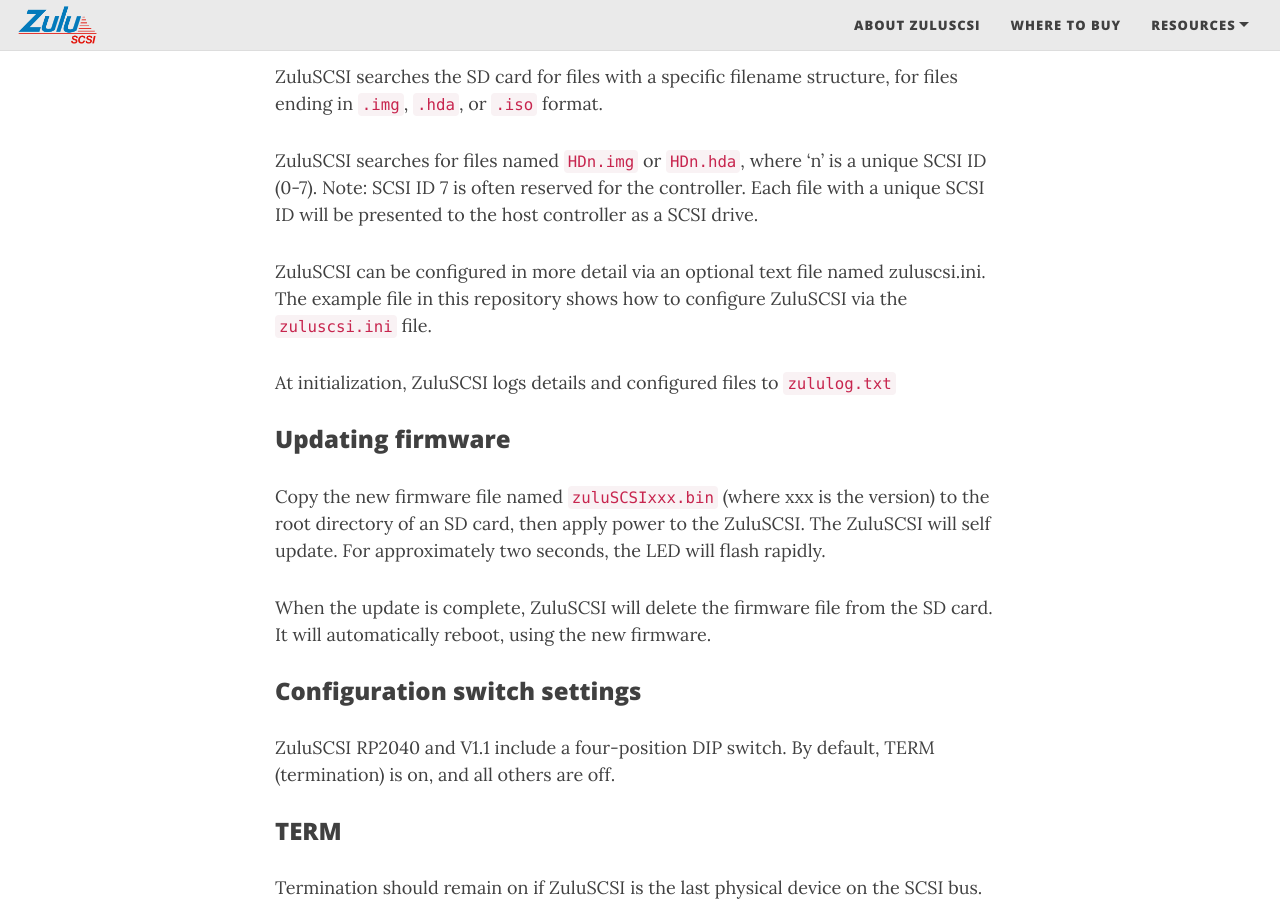
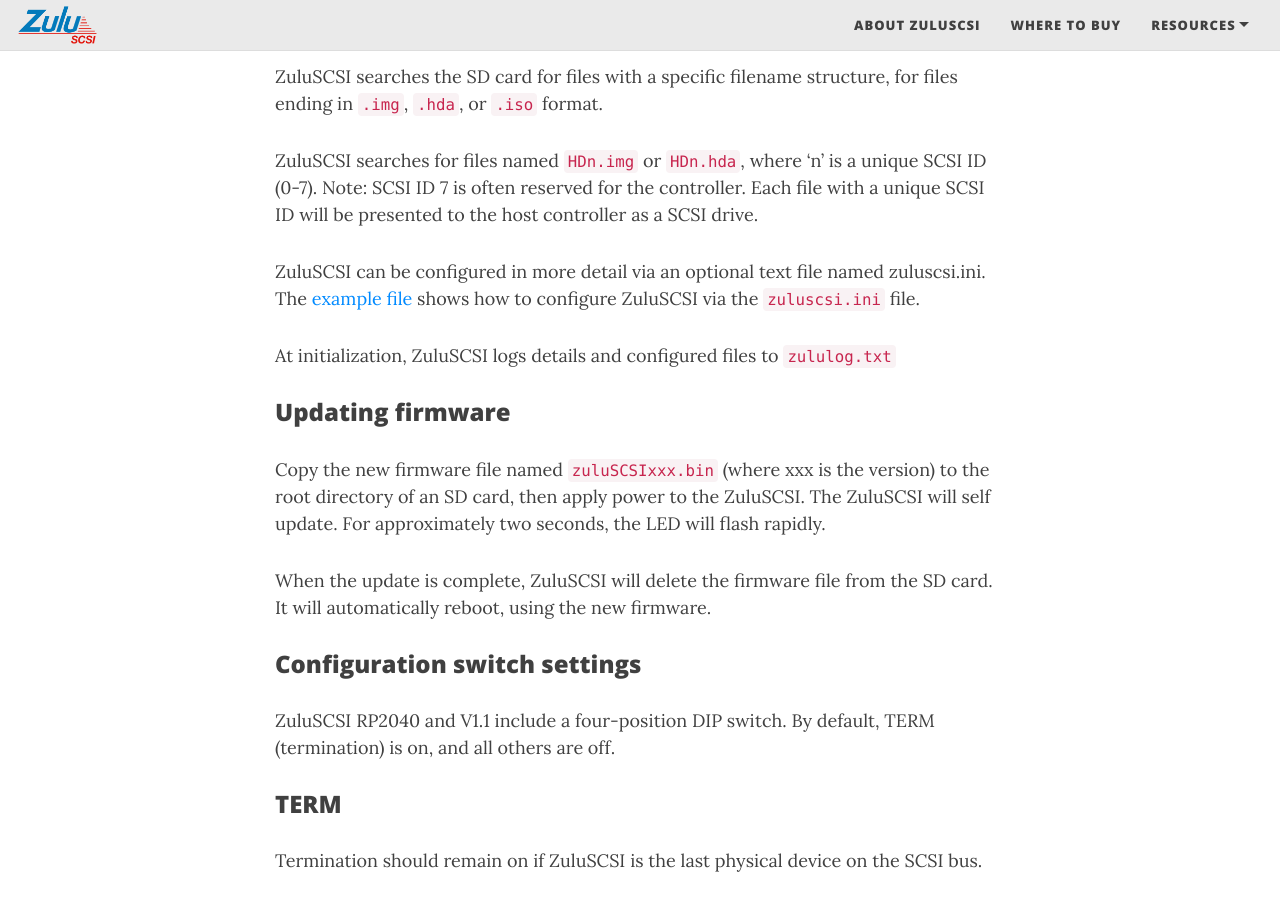
Before and after one commit to ZuluSCSI/ZuluSCSI.com, a Jekyll site: the page built from ZuluSCSI-Manual.md, in a window 1280 px wide and 900 px high, scrolled down 2318 px. Built offline with Jekyll 4.4.1, drawn with Linux system fonts in a browser that asks for light colours; nearby versions of some CDN libraries; our own code applies the rules of GitHub Pages for plain Markdown files.

Commit message:
Fix reference to example zuluscsi.ini file
It looks like this manual previously lived in the same repo as the firmware, and was later split out.

```diff
--- a/ZuluSCSI-Manual.md
+++ b/ZuluSCSI-Manual.md
@@ -55,7 +55,7 @@
 
 ZuluSCSI searches for files named `HDn.img` or `HDn.hda`, where 'n' is a unique SCSI ID (0-7). Note: SCSI ID 7 is often reserved for the controller. Each file with a unique SCSI ID will be presented to the host controller as a SCSI drive.
 
-ZuluSCSI can be configured in more detail via an optional text file named zuluscsi.ini. The example file in this repository shows how to configure ZuluSCSI via the `zuluscsi.ini` file.
+ZuluSCSI can be configured in more detail via an optional text file named zuluscsi.ini. The [example file](https://github.com/ZuluSCSI/ZuluSCSI-firmware/blob/main/zuluscsi.ini) shows how to configure ZuluSCSI via the `zuluscsi.ini` file.
 
 At initialization, ZuluSCSI logs details and configured files to `zululog.txt`
 
```
